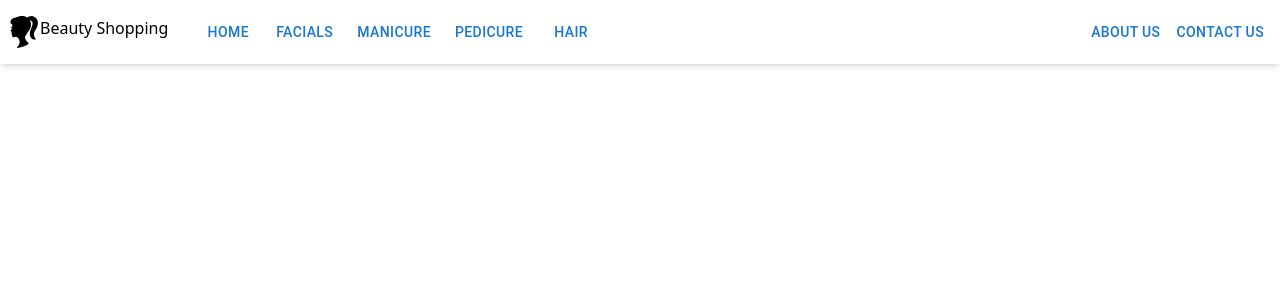
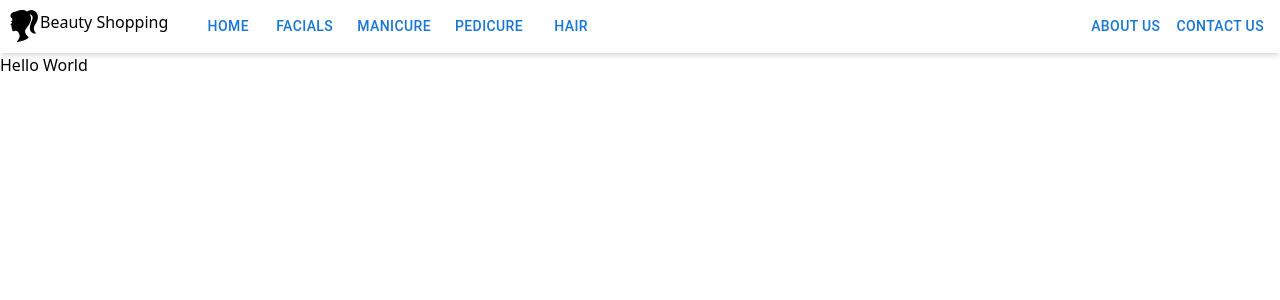
Before and after one commit to azicha/react-beauty-site, a React (Vite) app: page / in a window 1280 px wide. Shown: the top 300 px of the page. Built offline with nearby package versions, Linux system fonts and the light colour scheme.

Commit message:
Creating Routes

```diff
--- a/src/App.jsx
+++ b/src/App.jsx
@@ -1,13 +1,27 @@
-import React from "react";
-import Button from '@mui/material/Button';
+import React, { useState, useEffect } from "react";
 import NavigationComp from "./components/NavigationComp";
+import HomeViews from "./views/HomeViews";
+import ManicureViews from "./views/ManicureViews";
+import PedicureViews from "./views/PedicureViews";
+import HairViews from "./views/HairViews";
+import FacialsViews from "./views/FacialsViews";
+import { BrowserRouter as Router, Route, Routes } from "react-router-dom";
+
 
 export default function App() {
     return (
-        <div className="h-screen">
-            <NavigationComp />
-            <div className="h-[92%]">
-            </div>
+        <div>
+            <NavigationComp  />
+            <Router>
+                <Routes>
+                    <Route path="/" element={ <HomeViews /> } />
+                    <Route path="/manicure" element={ <ManicureViews /> } />
+                    <Route path="/facial" element={ <FacialsViews /> } />
+                    <Route path="/hair" element={ <HairViews /> } />
+                    <Route path="/pedicure" element={ <PedicureViews/> } />
+
+                </Routes>
+            </Router>
         </div>
     )
 }
```
